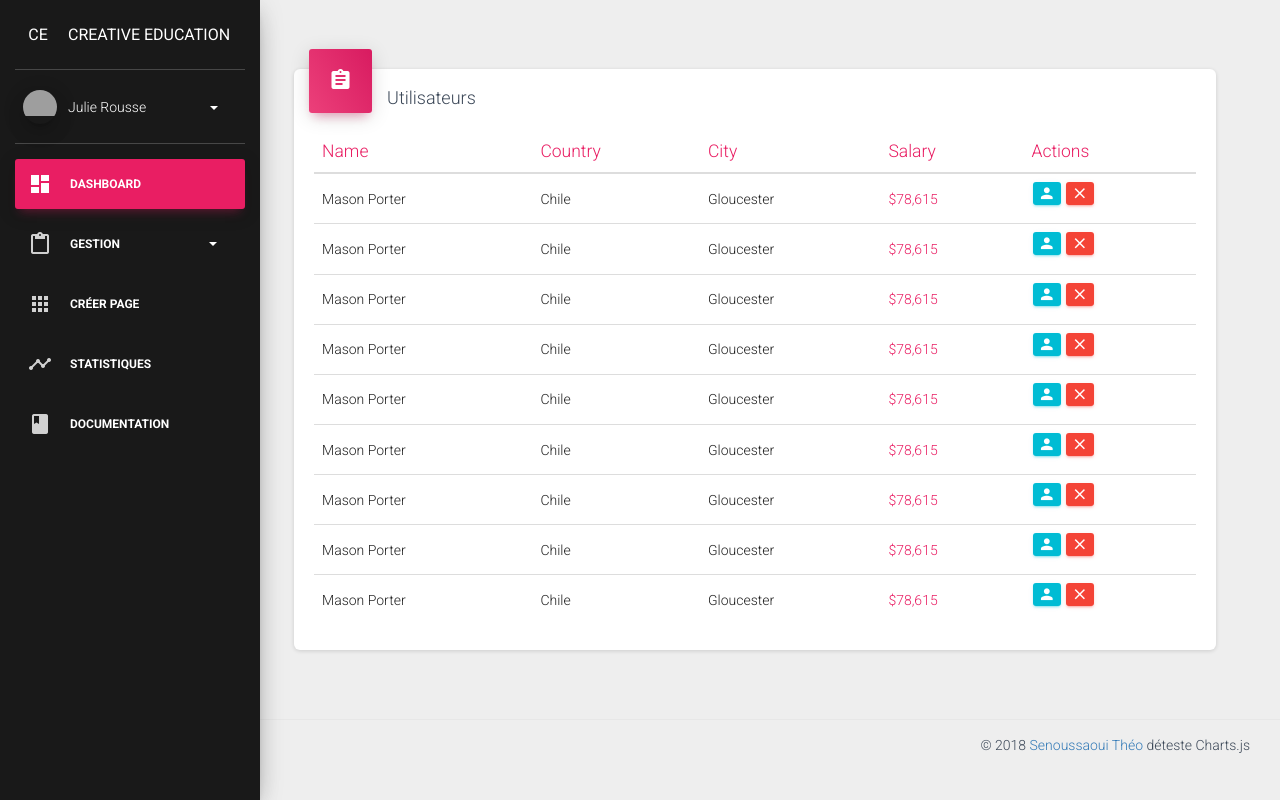
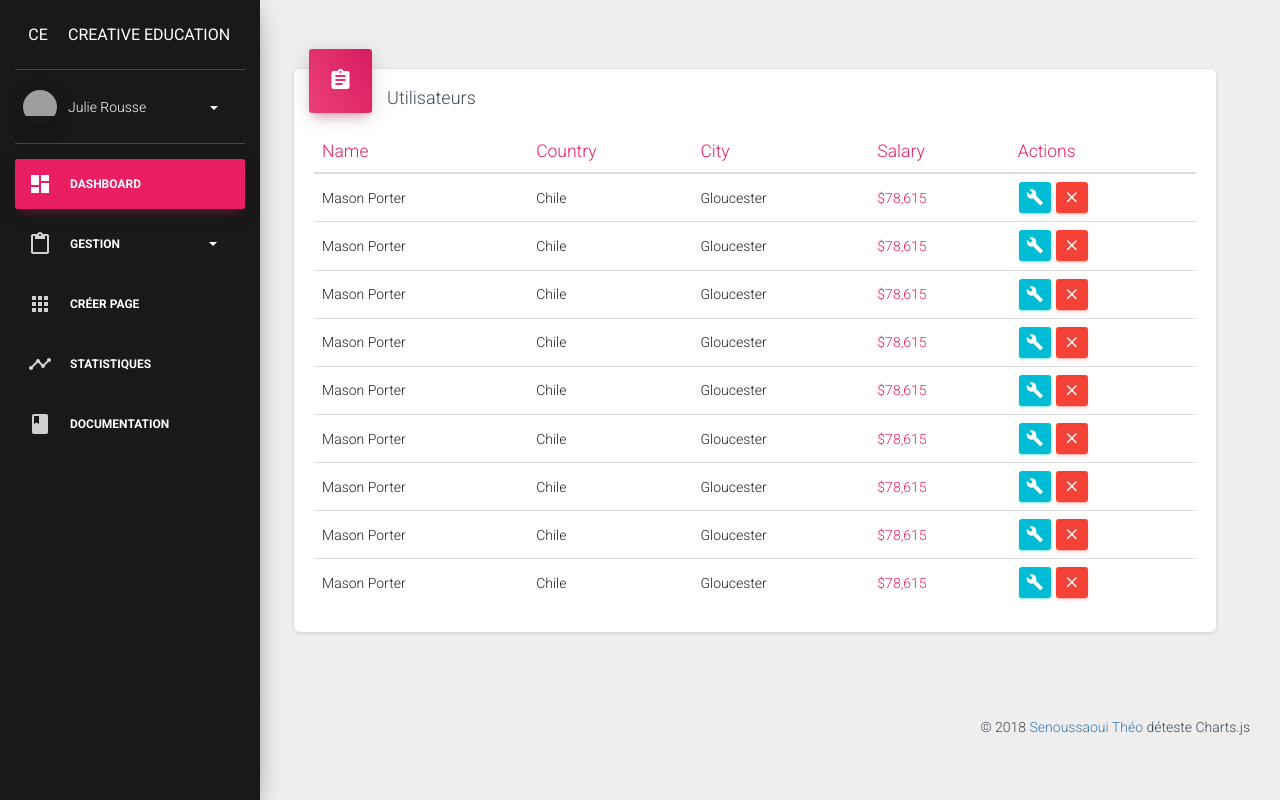
Before and after one commit to QuentinDenisot/CreativeEducation, a PHP site: page /html/users.html in a window 1280 px wide. Run offline with PHP 8.4, Linux system fonts and the light colour scheme; some libraries are stand-ins or nearby versions; grey boxes are pictures that could not be loaded.

Commit message:
fixs cs et btns

```diff
--- a/assets/css/dashboard.css
+++ b/assets/css/dashboard.css
@@ -205,7 +205,9 @@ input::-moz-focus-inner {
 
 .btn-action {
     margin-top: 0;
-    padding: 3px 5px !important;
+    margin-bottom: 0;
+    padding: 7px 7px !important;
+
 }
 
 .btn .material-icons,
@@ -298,7 +300,7 @@ input::-moz-focus-inner {
     color: #3C4858;
     padding-left: 10px;
     padding-right: 10px;
-    transition: 0.25s;
+    transition: 0.1s ease all;
 }
 
 .sidebar .nav li > a:hover,
@@ -1247,7 +1249,7 @@ th {
     height: 36px;
     padding: 7px 0;
     font-size: 14px;
-    line-height: 1.428571429;
+    line-height: 1.4;
     width: 100%;
 }
 
@@ -1304,21 +1306,21 @@ th {
 
 .form-control::-moz-placeholder {
     font-size: 14px;
-    line-height: 1.428571429;
+    line-height: 1.4;
     color: #AAAAAA;
     font-weight: 400;
 }
 
 .form-control:-ms-input-placeholder {
     font-size: 14px;
-    line-height: 1.428571429;
+    line-height: 1.4;
     color: #AAAAAA;
     font-weight: 400;
 }
 
 .form-control::-webkit-input-placeholder {
     font-size: 14px;
-    line-height: 1.428571429;
+    line-height: 1.4;
     color: #AAAAAA;
     font-weight: 400;
 }
@@ -1327,7 +1329,7 @@ th {
 label,
 .label-on-left {
     font-size: 14px;
-    line-height: 1.428571429;
+    line-height: 1.4;
     color: #AAAAAA;
     font-weight: 400;
 }
@@ -1347,21 +1349,21 @@ label.control-label {
 
 .form-group .form-control::-moz-placeholder {
     font-size: 14px;
-    line-height: 1.428571429;
+    line-height: 1.4;
     color: #AAAAAA;
     font-weight: 400;
 }
 
 .form-group .form-control:-ms-input-placeholder {
     font-size: 14px;
-    line-height: 1.428571429;
+    line-height: 1.4;
     color: #AAAAAA;
     font-weight: 400;
 }
 
 .form-group .form-control::-webkit-input-placeholder {
     font-size: 14px;
-    line-height: 1.428571429;
+    line-height: 1.4;
     color: #AAAAAA;
     font-weight: 400;
 }
@@ -1419,6 +1421,3 @@ label.control-label {
 .form-button-center {
        text-align: center;
 }
-.label-floating {
-
-}
--- a/html/dashboard.html
+++ b/html/dashboard.html
@@ -36,7 +36,6 @@
                         <a data-toggle="collapse" href="#collapseExample" class="collapsed">
                             <span>
                                 Julie Rousse
-                                <b class="caret"></b>
                             </span>
                         </a>
                         <div class="clearfix"></div>
--- a/html/users.html
+++ b/html/users.html
@@ -150,12 +150,12 @@
                                                     <td>Chile</td>
                                                     <td>Gloucester</td>
                                                     <td class="text-primary">$78,615</td>
-                                                    <td class="td-actions text-right">
+                                                    <td class="td-actions">
                                                         <button type="button" class="btn btn-action btn-blue">
-                                                          <i class="material-icons">person</i>
+                                                          <i class="material-icons"><a href ="gestion_users_single.html">build</a></i>
                                                         </button>
                                                         <button type="button" class="btn btn-action btn-red">
-                                                            <i class="material-icons"><a href ="gestion_users_single.html">close</a></i>
+                                                            <i class="material-icons">close</i>
                                                         </button>
                                                     </td>
                                                 </tr>
@@ -164,12 +164,12 @@
                                                     <td>Chile</td>
                                                     <td>Gloucester</td>
                                                     <td class="text-primary">$78,615</td>
-                                                    <td class="td-actions text-right">
+                                                    <td class="td-actions">
                                                         <button type="button" class="btn btn-action btn-blue">
-                                                          <i class="material-icons">person</i>
+                                                          <i class="material-icons"><a href ="gestion_users_single.html">build</a></i>
                                                         </button>
                                                         <button type="button" class="btn btn-action btn-red">
-                                                            <i class="material-icons"><a href ="gestion_users_single.html">close</a></i>
+                                                            <i class="material-icons">close</i>
                                                         </button>
                                                     </td>
                                                 </tr>
@@ -178,12 +178,12 @@
                                                     <td>Chile</td>
                                                     <td>Gloucester</td>
                                                     <td class="text-primary">$78,615</td>
-                                                    <td class="td-actions text-right">
+                                                    <td class="td-actions">
                                                         <button type="button" class="btn btn-action btn-blue">
-                                                          <i class="material-icons">person</i>
+                                                          <i class="material-icons"><a href ="gestion_users_single.html">build</a></i>
                                                         </button>
                                                         <button type="button" class="btn btn-action btn-red">
-                                                            <i class="material-icons"><a href ="gestion_users_single.html">close</a></i>
+                                                            <i class="material-icons">close</i>
                                                         </button>
                                                     </td>
                                                 </tr>
@@ -192,12 +192,12 @@
                                                     <td>Chile</td>
                                                     <td>Gloucester</td>
                                                     <td class="text-primary">$78,615</td>
-                                                    <td class="td-actions text-right">
+                                                    <td class="td-actions">
                                                         <button type="button" class="btn btn-action btn-blue">
-                                                          <i class="material-icons">person</i>
+                                                          <i class="material-icons"><a href ="gestion_users_single.html">build</a></i>
                                                         </button>
                                                         <button type="button" class="btn btn-action btn-red">
-                                                            <i class="material-icons"><a href ="gestion_users_single.html">close</a></i>
+                                                            <i class="material-icons">close</i>
                                                         </button>
                                                     </td>
                                                 </tr>
@@ -206,12 +206,12 @@
                                                     <td>Chile</td>
                                                     <td>Gloucester</td>
                                                     <td class="text-primary">$78,615</td>
-                                                    <td class="td-actions text-right">
+                                                    <td class="td-actions">
                                                         <button type="button" class="btn btn-action btn-blue">
-                                                          <i class="material-icons">person</i>
+                                                          <i class="material-icons"><a href ="gestion_users_single.html">build</a></i>
                                                         </button>
                                                         <button type="button" class="btn btn-action btn-red">
-                                                            <i class="material-icons"><a href ="gestion_users_single.html">close</a></i>
+                                                            <i class="material-icons">close</i>
                                                         </button>
                                                     </td>
                                                 </tr>
@@ -220,12 +220,12 @@
                                                     <td>Chile</td>
                                                     <td>Gloucester</td>
                                                     <td class="text-primary">$78,615</td>
-                                                    <td class="td-actions text-right">
+                                                    <td class="td-actions">
                                                         <button type="button" class="btn btn-action btn-blue">
-                                                          <i class="material-icons">person</i>
+                                                          <i class="material-icons"><a href ="gestion_users_single.html">build</a></i>
                                                         </button>
                                                         <button type="button" class="btn btn-action btn-red">
-                                                            <i class="material-icons"><a href ="gestion_users_single.html">close</a></i>
+                                                            <i class="material-icons">close</i>
                                                         </button>
                                                     </td>
                                                 </tr>
@@ -234,12 +234,12 @@
                                                     <td>Chile</td>
                                                     <td>Gloucester</td>
                                                     <td class="text-primary">$78,615</td>
-                                                    <td class="td-actions text-right">
+                                                    <td class="td-actions">
                                                         <button type="button" class="btn btn-action btn-blue">
-                                                          <i class="material-icons">person</i>
+                                                          <i class="material-icons"><a href ="gestion_users_single.html">build</a></i>
                                                         </button>
                                                         <button type="button" class="btn btn-action btn-red">
-                                                            <i class="material-icons"><a href ="gestion_users_single.html">close</a></i>
+                                                            <i class="material-icons">close</i>
                                                         </button>
                                                     </td>
                                                 </tr>
@@ -248,12 +248,12 @@
                                                     <td>Chile</td>
                                                     <td>Gloucester</td>
                                                     <td class="text-primary">$78,615</td>
-                                                    <td class="td-actions text-right">
+                                                    <td class="td-actions">
                                                         <button type="button" class="btn btn-action btn-blue">
-                                                          <i class="material-icons">person</i>
+                                                          <i class="material-icons"><a href ="gestion_users_single.html">build</a></i>
                                                         </button>
                                                         <button type="button" class="btn btn-action btn-red">
-                                                            <i class="material-icons"><a href ="gestion_users_single.html">close</a></i>
+                                                            <i class="material-icons">close</i>
                                                         </button>
                                                     </td>
                                                 </tr>
@@ -262,12 +262,12 @@
                                                     <td>Chile</td>
                                                     <td>Gloucester</td>
                                                     <td class="text-primary">$78,615</td>
-                                                    <td class="td-actions text-right">
+                                                    <td class="td-actions">
                                                         <button type="button" class="btn btn-action btn-blue">
-                                                          <i class="material-icons">person</i>
+                                                          <i class="material-icons"><a href ="gestion_users_single.html">build</a></i>
                                                         </button>
                                                         <button type="button" class="btn btn-action btn-red">
-                                                            <i class="material-icons"><a href ="gestion_users_single.html">close</a></i>
+                                                            <i class="material-icons">close</i>
                                                         </button>
                                                     </td>
                                                 </tr>
```
